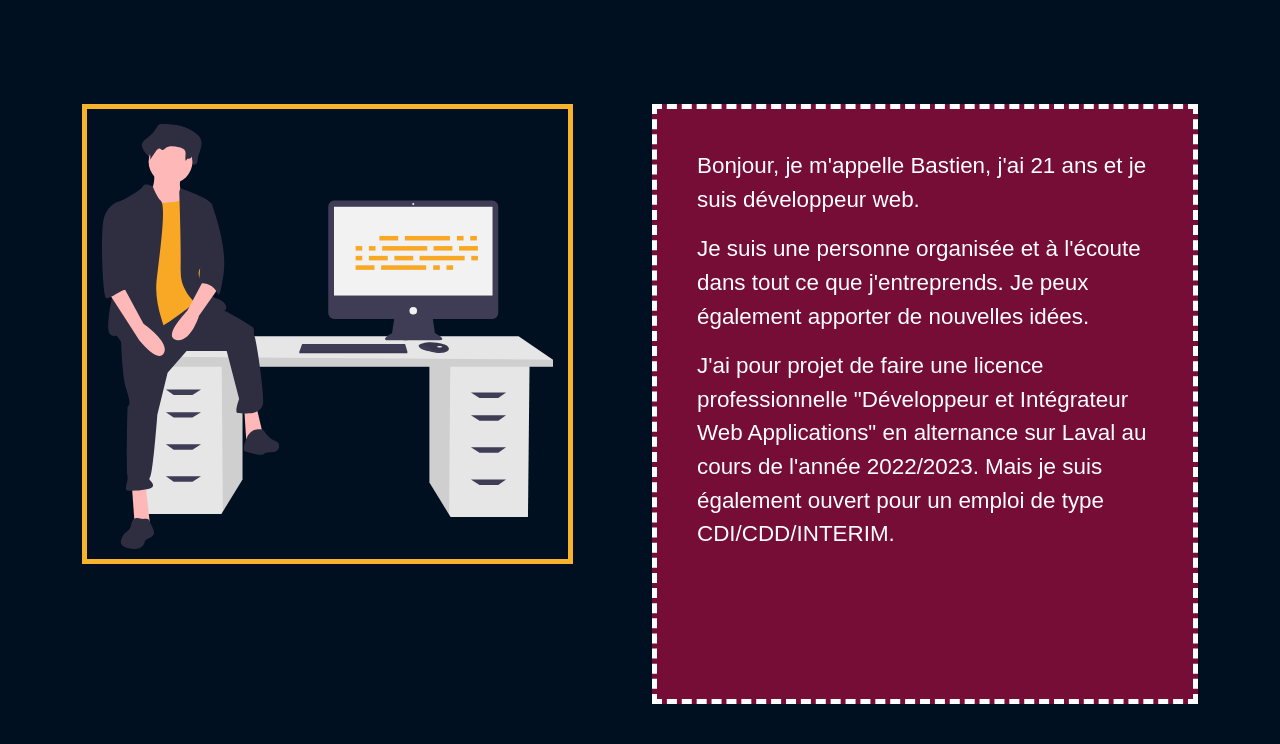
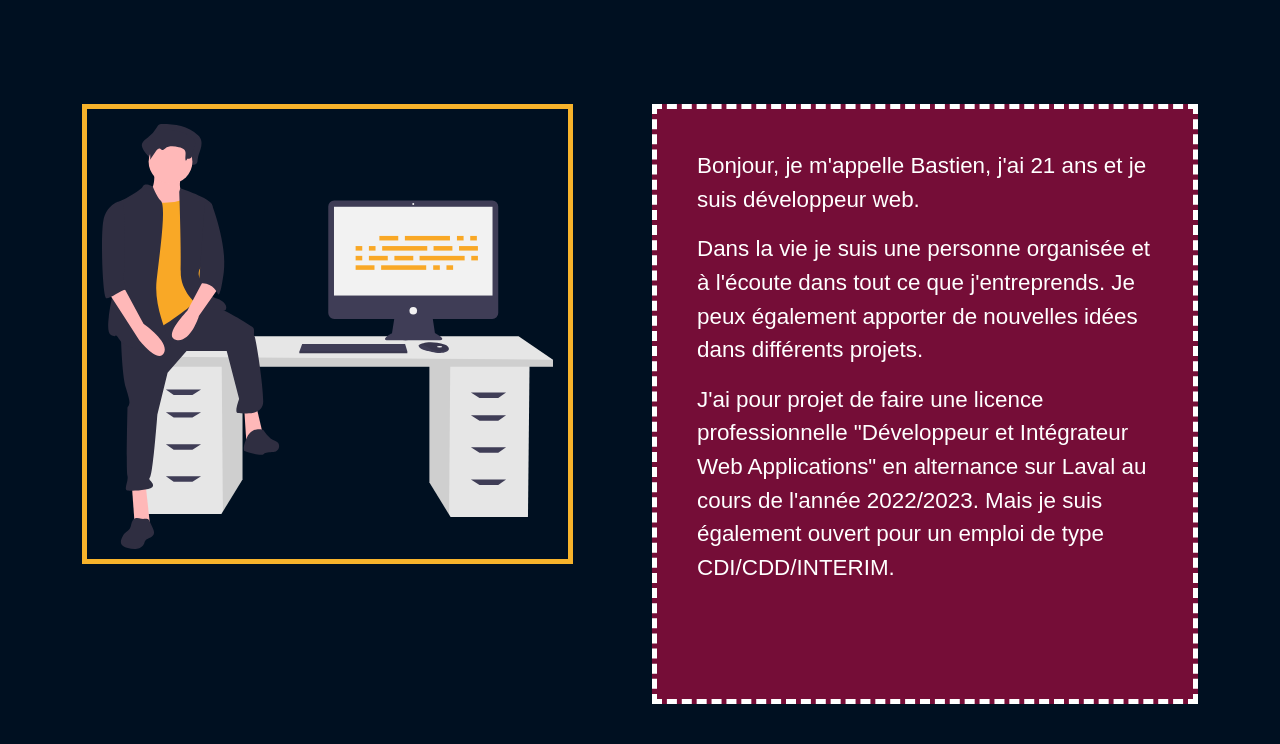
Before and after one commit to Bastien-Meziere/Portfolio-LOCAL, a PHP site: page /Portfolio/ in a window 1280 px wide. Shown: the part 954-1698 px from the top of the page. Run offline with PHP 8.4, Linux system fonts and the light colour scheme; some libraries are stand-ins or nearby versions; some web fonts are replaced.

Commit message:
Modif paragraphe section A Propos

```diff
--- a/index.php
+++ b/index.php
@@ -80,7 +80,7 @@
                             <div class="col-md-6 col-sm-12 col-xs-12">
                                 <div class="forme-propos2">
                                     <p class="p-propos">Bonjour, je m'appelle Bastien, j'ai 21 ans et je suis développeur web.</p>
-                                    <p class="p-propos">Je suis une personne organisée et à l'écoute dans tout ce que j'entreprends. Je peux également apporter de nouvelles idées.</p>
+                                    <p class="p-propos">Dans la vie je suis une personne organisée et à l'écoute dans tout ce que j'entreprends. Je peux également apporter de nouvelles idées dans différents projets.</p>
                                     <p class="p-propos">J'ai pour projet de faire une licence professionnelle "Développeur et Intégrateur Web Applications" en alternance sur Laval au cours de l'année 2022/2023. Mais je suis également ouvert pour un emploi de type CDI/CDD/INTERIM.</p>
                                 </div>
                             </div>
```
